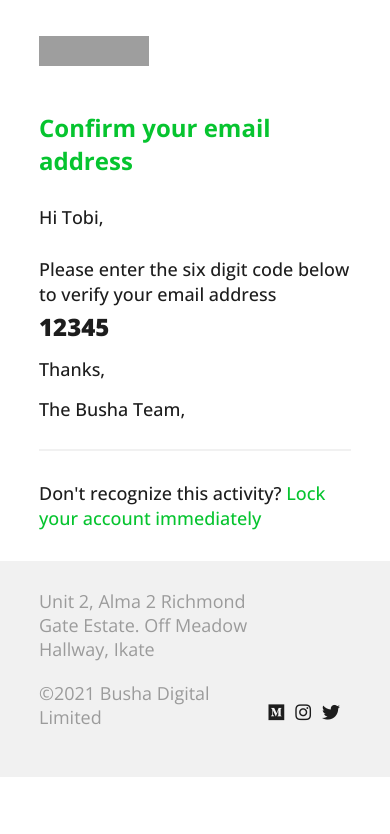
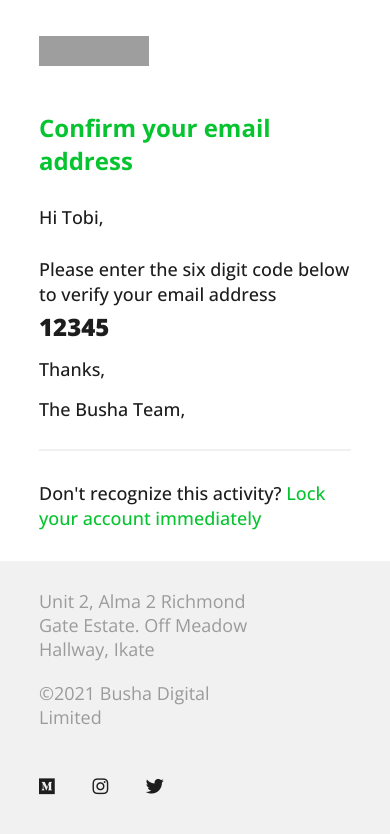
Before and after one commit to Favalcodes/busha_mail, a plain HTML site: page index.html in a window 390 px wide. Drawn offline with nearby package versions, Linux system fonts and the light colour scheme; grey boxes are pictures that could not be loaded.

Commit message:
fix done

```diff
--- a/index.html
+++ b/index.html
@@ -106,13 +106,20 @@
     }
 
     @media (max-width: 480px){
+        .flex {
+            display: block;
+        }
         .address{
-            width: 70%;
+            width: 100%;
             height: 100%;
             color: #9b9b9b;
         }
         .address p{
-            width: 100%;
+            width: 70%;
+        }
+        .social{
+            justify-content: space-between;
+            width: 40%;
         }
 
     }
```
